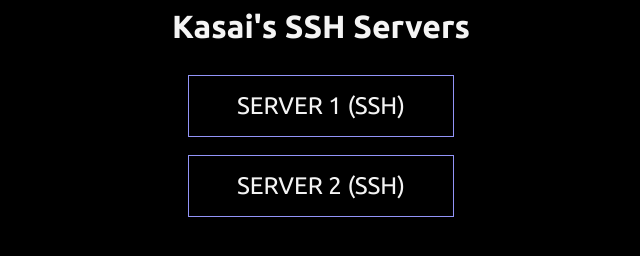
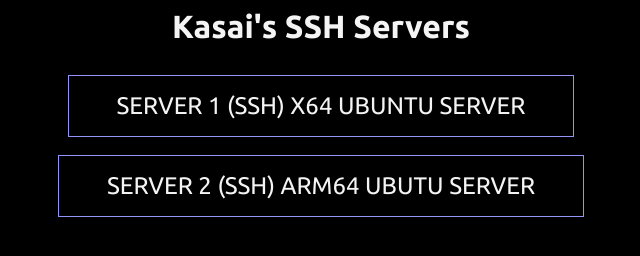
Before and after one commit to XxFrostaxX/ssh, a plain HTML site: page index.html in a window 1280 px wide. Shown: the whole page, without its empty margins (319-959 px from the left). Drawn offline with Linux system fonts and the light colour scheme.

Commit message:
Update index.html

```diff
--- a/index.html
+++ b/index.html
@@ -71,12 +71,12 @@
         <h1>Kasai's SSH Servers</h1>
     <div class="container">
 
-        <a href="https://serv1.kasai.rip/" class="btn">Server 1 (SSH)</a><br>
+        <a href="https://serv1.kasai.rip/" class="btn">Server 1 (SSH) x64 Ubuntu Server</a><br>
 
       </div>
       <div class="container">
 
-        <a href="https://serv2.kasai.rip/" class="btn">Server 2 (SSH)</a>
+        <a href="https://serv2.kasai.rip/" class="btn">Server 2 (SSH) Arm64 Ubutu Server</a>
 
       </div>
 
```
